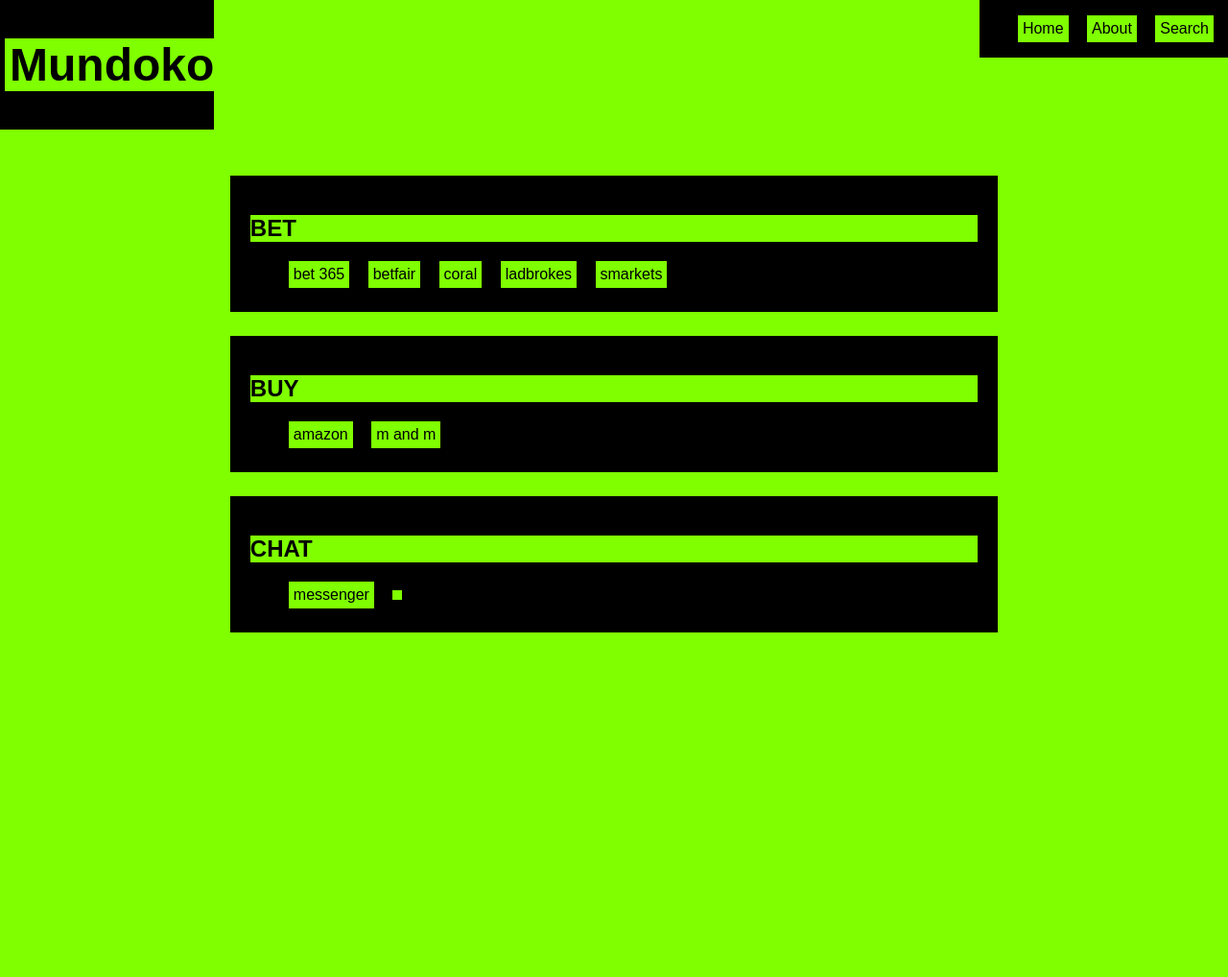
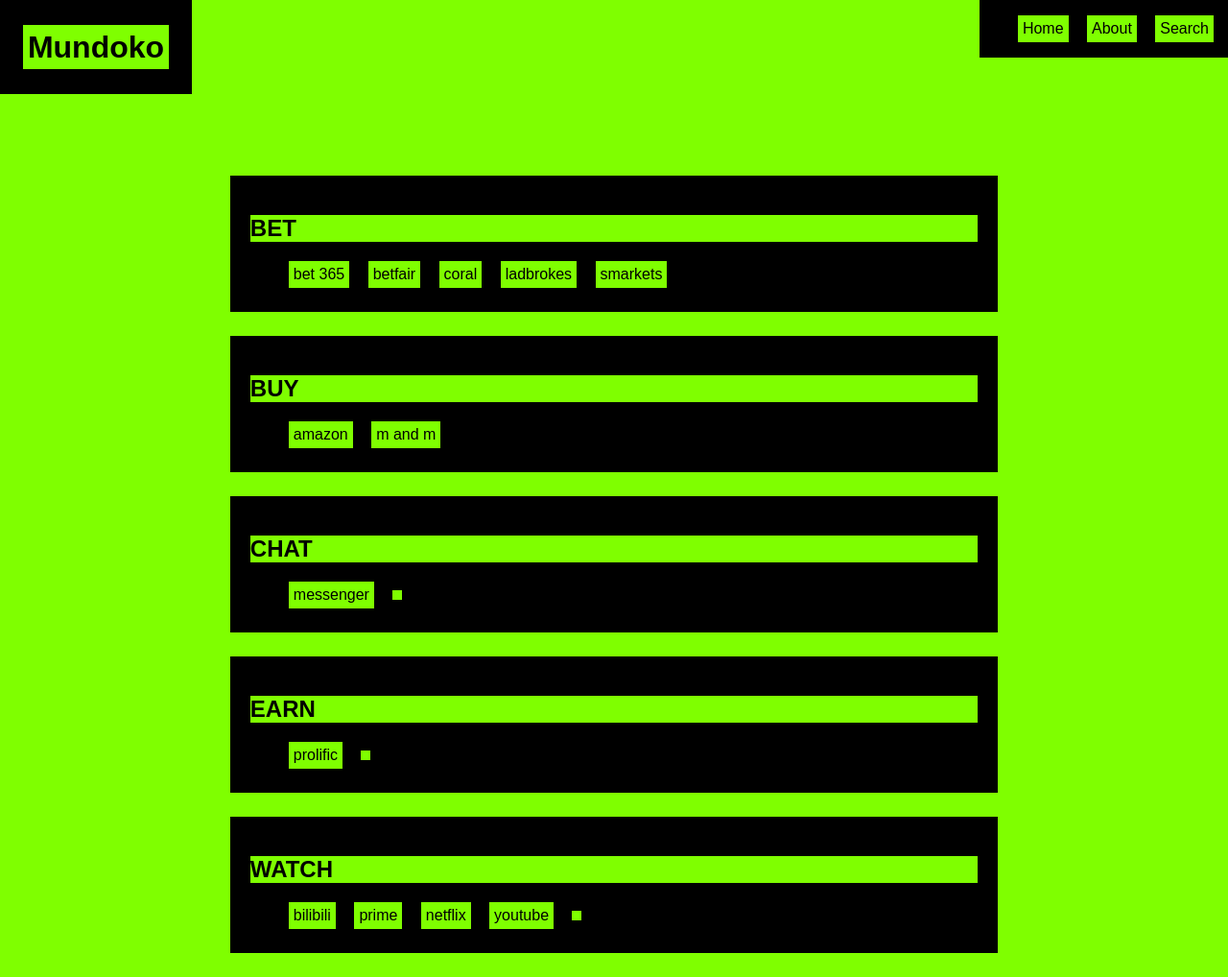
Before and after one commit to rempire18/mundoko, a plain HTML site: page index.html in a window 1280 px wide. Shown: the whole page at 96% size. Before the commit the page ends 800 px from the top, so only its background shows below. Drawn offline with Linux system fonts and the light colour scheme.

Commit message:
added more links

```diff
--- a/assets/css/style.css
+++ b/assets/css/style.css
@@ -4,6 +4,7 @@
 
 }
 .logo {
+    width: 200px;
     background-color: black;
     position: absolute;
     top: 0;
@@ -15,11 +16,14 @@
 
 
 h1 {
-    font-size: 300%;
-    color: black;
-    background-color: chartreuse;
-    padding-left: 5px;
-    margin-left: 5px;
+    font-size: 200%;
+    color: chartreuse;
+    padding: 4px;
+}
+
+h1 a {
+    padding: 5px;
+
 }
 
 .title {
@@ -62,6 +66,8 @@
 
 a {
     color: black;
+    background-color: chartreuse;
+
 
 }
 
@@ -116,3 +122,34 @@
     margin-bottom: 25px;
 
 }
+
+.container-earn {
+
+    height: 100px;
+    width: 60%;
+    margin: auto;
+    border: 1px solid black;
+    /* Add a black border around the container */
+    background-color: black;
+    padding: 20px;
+    /* Add 20 pixels of padding around the content inside the container */
+    margin-top: 25px;
+    margin-bottom: 25px;
+
+}
+
+.container-watch {
+
+    height: 100px;
+    width: 60%;
+    margin: auto;
+    border: 1px solid black;
+    /* Add a black border around the container */
+    background-color: black;
+    padding: 20px;
+    /* Add 20 pixels of padding around the content inside the container */
+    margin-top: 25px;
+    margin-bottom: 25px;
+
+
+}
--- a/index.html
+++ b/index.html
@@ -36,7 +36,7 @@
         <div class="container-buy">
             <h2 class="title">BUY</h2>
             <ul>
-                <li><a href="https://www.amazon.co.uk/" target="_blank">amazon</a></li>
+                <li><a href="https://amzn.to/3GGTYzG" target="_blank">amazon</a></li>
                 <li>m and m</li>
             </ul>
         </div>
@@ -48,8 +48,24 @@
                 <li></li>
             </ul>
         </div>
-        <div class="container-earn"></div>
-        <div class="container-watch"></div>
+        <div class="container-earn">
+            <h2 class="title">Earn</h2>
+            <ul>
+                <li><a href="#" target="_blank">prolific</a></li>
+                <li></li>
+            </ul>
+
+        </div>
+        <div class="container-watch">
+            <h2 class="title">Watch</h2>
+            <ul>
+                <li><a href="https://www.bilibili.tv/en" target="_blank">bilibili</a></li>
+                <li><a href="https://amzn.to/3muEWWR" target="_blank">prime</a></li>
+                <li><a href="https://www.netflix.com/" target="_blank">netflix</a></li>
+                <li><a href="https://www.youtube.com/" target="_blank">youtube</a></li>
+                <li></li>
+            </ul>
+        </div>
 
     </section>
     <section>
```
